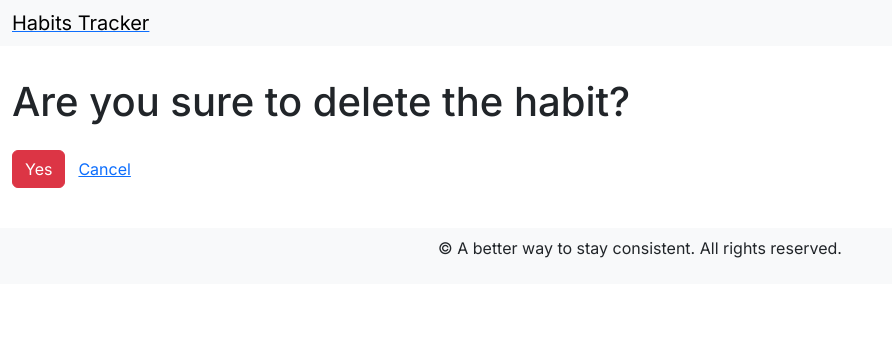
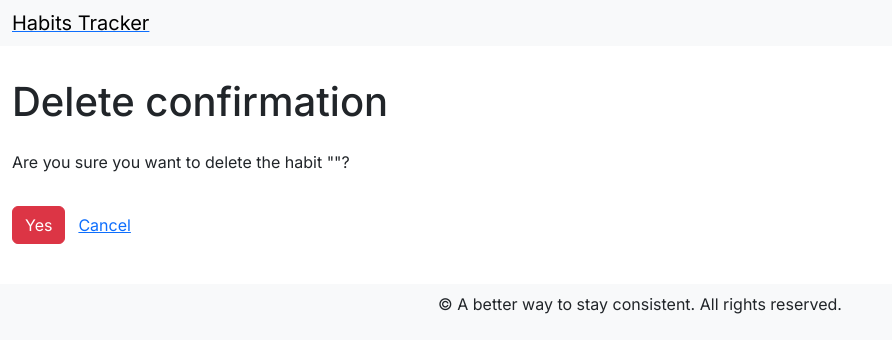
Before and after one commit to allisonmachado/heatmaps-client, a Next.js app: page /habits/1/delete in a window 1280 px wide. Shown: the top 352 px of the page, without its empty margins (0-892 px from the left). Built offline with nearby package versions, Linux system fonts and the light colour scheme; no server answers.

Commit message:
feat: improve delete confirmation screens

```diff
--- a/src/app/habits/[id]/delete/page.js
+++ b/src/app/habits/[id]/delete/page.js
@@ -3,6 +3,10 @@
 import { useState } from "react";
 
 export default function DeleteHabit(props) {
+  const {
+    searchParams: { name: habitName },
+  } = props;
+
   const [displayError, setDisplayError] = useState(false);
   const [loading, setLoading] = useState(false);
 
@@ -44,7 +48,14 @@ export default function DeleteHabit(props) {
       )}
       <div className="row">
         <div className="col">
-          <h1>Are you sure to delete the habit?</h1>
+          <h1>Delete confirmation</h1>
+        </div>
+      </div>
+      <div className="row">
+        <div className="col">
+          <p>
+            Are you sure you want to delete the habit &quot;{habitName}&quot;?
+          </p>
         </div>
       </div>
       <div className="row">
--- a/src/app/habits/[id]/logs/[logId]/delete/page.js
+++ b/src/app/habits/[id]/logs/[logId]/delete/page.js
@@ -50,7 +50,9 @@ export default function DeleteHabitLog(props) {
       </div>
       <div className="row">
         <div className="col">
-          <p>Are you sure you want to delete the log from {date}?</p>
+          <p>
+            Are you sure you want to delete the log from &quot;{date}&quot;?
+          </p>
         </div>
       </div>
       <div className="row">
--- a/src/components/year/index.js
+++ b/src/components/year/index.js
@@ -26,7 +26,7 @@ export default async function Year({
         </div>
         <div className="col text-end">
           <Link
-            href={`/habits/${habitId}/delete`}
+            href={`/habits/${habitId}/delete?name=${habit.title}`}
             type="button"
             className="btn btn-danger"
           >
```
